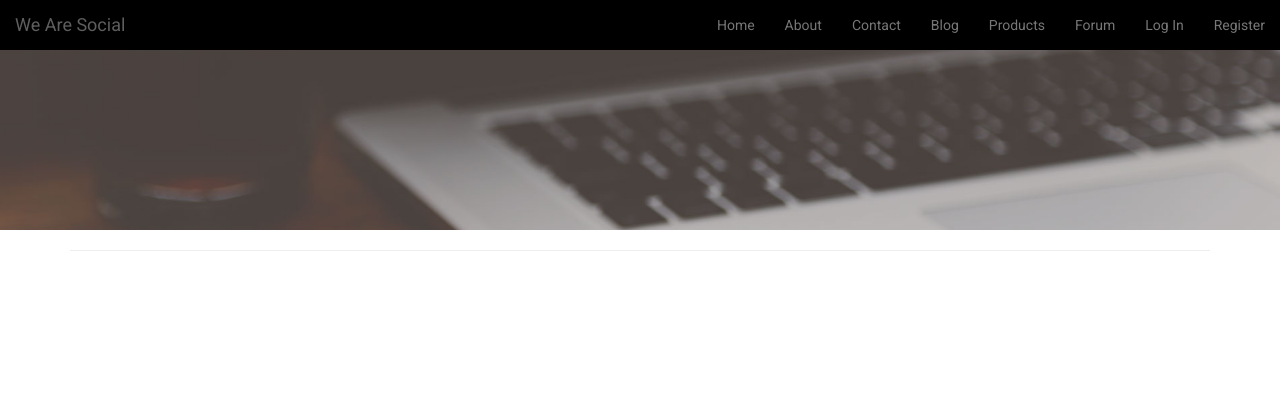
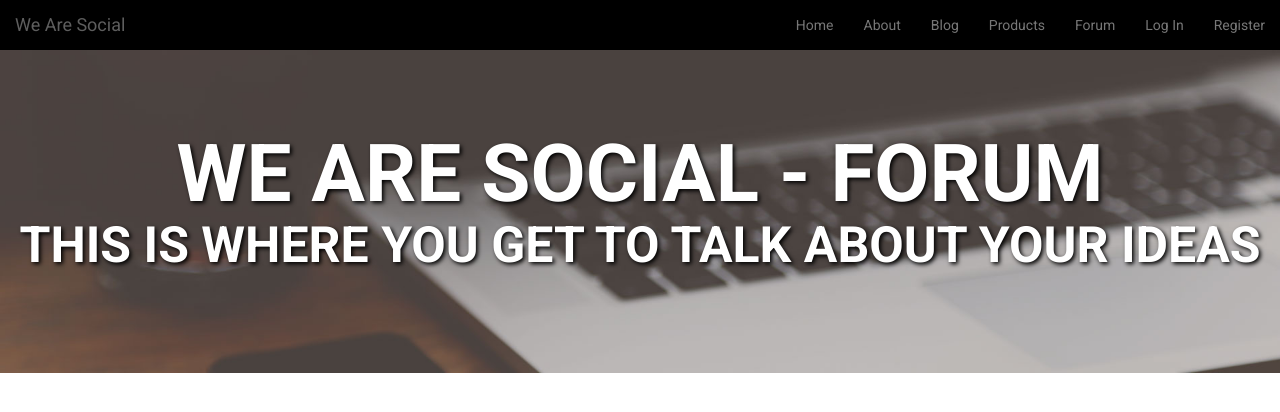
Before and after one commit to Code-Institute-Submissions/Stream-3-final, a Django app: template threads/templates/forum/forum.html in a window 1280 px wide. Shown: the top 412 px of the page. Run offline with Django 3.2, Linux system fonts and the light colour scheme; the template is opened without the code that fills it, so the values that code supplies are empty; parts of the project's set-up code (start-up, migrations or seed data) failed here and were passed over; some libraries are stand-ins or nearby versions.

Commit message:
next commit

```diff
--- a/blog/templates/blogposts.html
+++ b/blog/templates/blogposts.html
@@ -1,8 +1,8 @@
 {% extends "base.html" %}
 
 {% block content_header %}
-<h1 id="homeHeading">We Are Social - Blog</h1>
-<p>Our thoughts on whats happening</p>
+<h1 class="homeHeading">We Are Social - Blog</h1>
+<h2 class="homeHeading">Our thoughts on whats happening</h2>
 {% endblock %}
 
 {% block content %}
--- a/flat_pages/templates/flatpages.html
+++ b/flat_pages/templates/flatpages.html
@@ -1,7 +1,10 @@
 {% extends 'base.html' %}
+{% block content_header %}
+        <h1 class="homeHeading">We Are Social</h1>
+        <h2 class="homeHeading">{{ flatpage.title }}</h2>
 
+{% endblock %}
 {% block content %}
-    <h1>{{ flatpage.title }}</h1>
 {{ flatpage.content }}
     <div class="row">
         <div class="col-md-12">
--- a/home/templates/index.html
+++ b/home/templates/index.html
@@ -1,7 +1,7 @@
 {% extends 'base.html' %}
 
 {% block content_header %}
-        <h1 id="homeHeading">We Are Social</h1>
+        <h1 class="homeHeading">We Are Social</h1>
         <p>A Social Enterprise for Developers and Community Groups to Share Ideas</p>
         <a href="/pages/about/" class="btn btn-primary btn-xl">Find Out More</a>
 {% endblock %}
--- a/static/css/style.css
+++ b/static/css/style.css
@@ -23,7 +23,8 @@ body { padding-top: 30px;
 }
 
 .navbar-default .navbar-toggle:hover,
-.navbar-default .navbar-toggle:focus {
+.navbar-default .navbar-toggle:focus
+.navbar-default .navbar-toggle:visited {
     background-color: #800080;
     border-color: #800080;
 }
@@ -33,17 +34,22 @@ h1, h2, h3, h4 {
     color: #000;
 }
 
-#homeHeading {
+.homeHeading {
     font-family: Roboto, 'Open Sans', 'Helvetica Neue', Arial, sans-serif;
     color: #fff;
     font-weight: 700;
     text-transform: uppercase;
     margin-top: 0;
     margin-bottom: 0;
-    font-size: 80px;
     text-shadow: 2px 2px 4px #000000;
 }
 
+h1.homeHeading {
+    font-size: 80px;
+}
+h2.homeHeading {
+    font-size: 50px;
+}
 header {
   position: relative;
   width: 100%;
@@ -64,13 +70,7 @@ header .header-content {
   padding: 100px 15px 100px;
   width: 100%;
 }
-header .header-content .header-content-inner h1 {
-  font-weight: 700;
-  text-transform: uppercase;
-  margin-top: 0;
-  margin-bottom: 0;
-  font-size: 30px;
-}
+
 header .header-content .header-content-inner hr {
   margin: 30px auto;
 }
--- a/templates/base.html
+++ b/templates/base.html
@@ -29,7 +29,6 @@
                 <ul class="nav navbar-nav navbar-right">
                     <li><a href="/">Home</a></li>
                     <li><a href="/pages/about">About</a></li>
-                    <li><a href="#">Contact</a></li>
                     <li><a href="/blog/">Blog</a></li>
                     <li><a href="/products/">Products</a></li>
                     <li><a href="/forum/">Forum</a></li>
@@ -52,13 +51,12 @@
             <div class="header-content-inner">
                 {% block content_header %}
                 {% endblock %}
-
             </div>
         </div>
     </header>
+
+    {% if messages %}
         <div class="container">
-            <hr>
-            {% if messages %}
             <div class="alert alert-success">
                 <div class="messages">
                     {% for message in messages %}
@@ -66,14 +64,17 @@
                     {% endfor %}
                 </div>
             </div>
+        </div>
     {% endif %}
-
+    <section>
+        <div class="container">
             {% block content %}
             {% endblock %}
+        </div>
+    </section>
     <footer>
         <div class="container">
         </div>
     </footer>
-        </div>
     </body>
 </html>
--- a/threads/templates/forum/forum.html
+++ b/threads/templates/forum/forum.html
@@ -1,6 +1,10 @@
 {% extends 'base.html' %}
 {% load thread_extras %}
 {% load bootstrap_tags %}
+{% block content_header %}
+<h1 class="homeHeading">We Are Social - Forum</h1>
+<h2 class="homeHeading">This is where YOU get to talk about your ideas</h2>
+{% endblock %}
 {% block content %}
 {% for subject in subjects %}
     <section class="subject">
```
Lines whose indentation alone changed are shown as unchanged.
